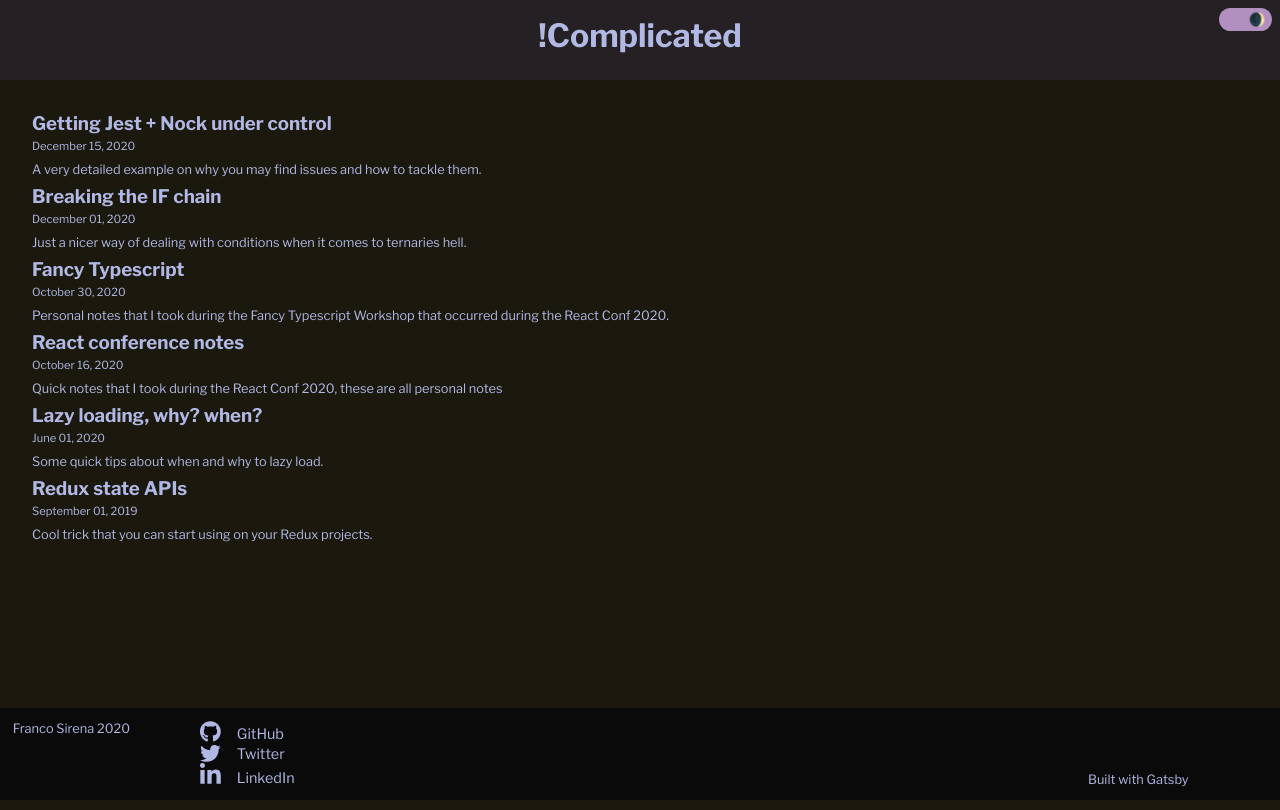
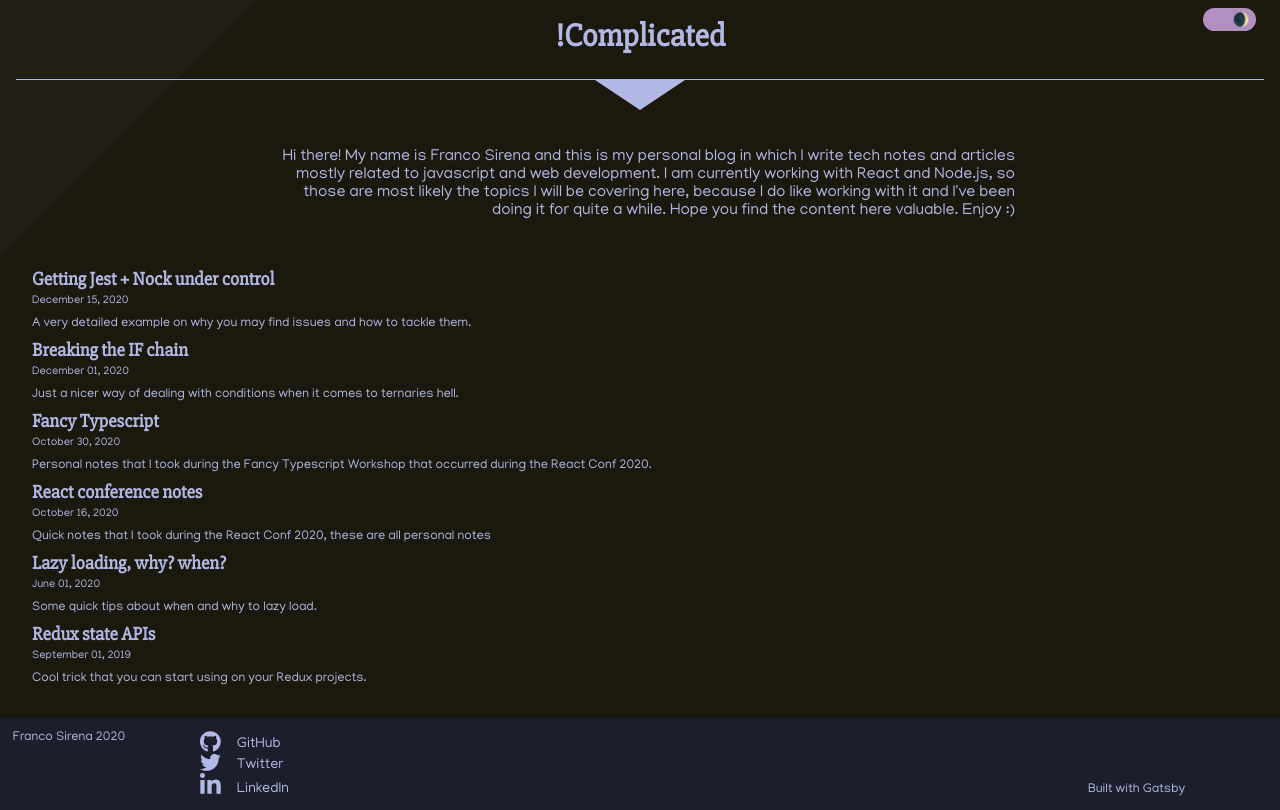
Before and after one commit to FrancoSirena/gatsby-me, a Gatsby site: page / in a window 1280 px wide. Built offline with nearby package versions, Linux system fonts and the light colour scheme; Gatsby itself is replaced by a stand-in of ours.

Commit message:
Layout improvements

```diff
--- a/gatsby-config.js
+++ b/gatsby-config.js
@@ -58,7 +58,7 @@ module.exports = {
         background_color: `#663399`,
         theme_color: `#663399`,
         display: `minimal-ui`,
-        icon: `src/images/blog-icon.png`, // This path is relative to the root of the site.
+        icon: `src/images/favicon.ico`,
       },
     },
     // this (optional) plugin enables Progressive Web App + Offline functionality
--- a/src/components/header.tsx
+++ b/src/components/header.tsx
@@ -8,6 +8,7 @@ type HeaderType = {
 
 export default function Header({ siteTitle }: HeaderType): ReactElement {
   return (
+    <>
       <header className="site-header">
         <div>
           <Link to="/" className="unstyled">
@@ -18,5 +19,9 @@ export default function Header({ siteTitle }: HeaderType): ReactElement {
           <ToggleTheme />
         </div>
       </header>
+      <svg viewBox="0 0 300 100" className="separator">
+        <polygon id="e1_polygon" points="0 0, 300 0, 150 100" />
+      </svg>
+    </>
   )
 }
--- a/src/components/layout.css
+++ b/src/components/layout.css
@@ -1,31 +1,21 @@
-@import "../css/typography.css";
 @import "../css/animations.css";
 
 html {
-  --alabaster: #f1efe4;
-  --ultra-violet: #37479e;
-  --purple: #6f2ab0;
-  --cultured: #f2f0f1;
-  --middle-blue: #8adbed;
-  --platinum: #ecebed;
-  --alabaster-plus: #302c30c9;
-  --alabaster-hue: #eef2e6;
-
   --dark-background: #1b190e;
   --dark-background-plus: #b190c0;
-  --dark-light-background: #252023;
+  --dark-light-background: #44393f;
   --dark-font: #b1b8e4;
   --dark-code: #333035;
-  --dark-background-hue: #0b0a0a;
+  --dark-background-hue: #1c1e2b;
 
-  --background: var(--alabaster);
-  --background-over: var(--alabaster-plus);
-  --font-color: var(--ultra-violet);
-  --font-color-over: var(--alabaster);
+  --background: #f6f7f2;
+  --background-over: #787e5d;
+  --font-color: #232615;
+  --font-color-over: #f1efe4;
 
-  --header: var(--cultured);
-  --code: var(--platinum);
-  --footer: var(--alabaster-hue);
+  --header: #dfe5c3;
+  --code: #f2f0f1;
+  --footer: #fff;
 }
 
 body[data-dark-mode] {
@@ -46,6 +36,13 @@ html {
   overflow-y: scroll;
 }
 
+h1,
+h2,
+h3 {
+  font-family: "Slabo 27px", serif;
+  margin: 0;
+}
+
 body {
   margin: 0;
   -webkit-font-smoothing: antialiased;
@@ -53,7 +50,7 @@ body {
   color: hsla(0, 0%, 0%, 0.8);
   background-color: var(--background);
   color: var(--font-color);
-  font-family: "my font", georgia, serif;
+  font-family: "Manjari", sans-serif;
   font-weight: normal;
   word-wrap: break-word;
   font-kerning: normal;
@@ -61,8 +58,31 @@ body {
   -ms-font-feature-settings: "kern", "liga", "clig", "calt";
   -webkit-font-feature-settings: "kern", "liga", "clig", "calt";
   font-feature-settings: "kern", "liga", "clig", "calt";
+  overflow-x: hidden;
   padding: 0;
-  overflow-x: hidden;
+}
+
+.body {
+  padding: 0px 16px;
+}
+
+.intro {
+  text-align: right;
+  margin-left: auto;
+  margin-right: auto;
+  padding-bottom: 48px;
+  max-width: 750px;
+}
+
+.triangle {
+  width: 20vw;
+  height: 20vw;
+  position: fixed;
+  left: 0;
+  opacity: 0.2;
+  top: 0;
+  fill: var(--header);
+  z-index: -1;
 }
 
 .page {
@@ -78,7 +98,7 @@ body * {
 }
 
 .content main {
-  padding: 32px;
+  padding: 32px 16px;
   min-height: 100%;
 }
 
@@ -96,12 +116,12 @@ body * {
 }
 
 .site-header {
-  background-color: var(--header);
   height: 80px;
   width: 100%;
   text-align: center;
   position: relative;
   padding: 16px;
+  border-bottom: 1px solid var(--font-color);
 }
 
 .site-header h1 {
@@ -231,3 +251,11 @@ a:hover {
   fill: var(--font-color);
   height: 0.8em;
 }
+
+.separator {
+  stroke-width: 1px;
+  stroke-linecap: butt;
+  width: 100%;
+  height: 30px;
+  fill: var(--font-color);
+}
--- a/src/components/layout.tsx
+++ b/src/components/layout.tsx
@@ -29,7 +29,10 @@ const Layout: React.FC<LayoutPropsType> = ({ children }) => {
   return (
     <ThemeProvider>
       <div className="page">
-        <div>
+        <svg viewBox="0 0 100 100" className="triangle">
+          <polygon id="e1_polygon" points="0 0, 0 100, 100 0" />
+        </svg>
+        <div className="body">
           <Header siteTitle={data.site.siteMetadata?.title || `Title`} />
           <div className="content">
             <main>{children}</main>
--- a/src/components/seo.tsx
+++ b/src/components/seo.tsx
@@ -38,7 +38,7 @@ function SEO({ description, lang, meta, title }: SEOPropTypes): ReactElement {
   const defaultTitle = site.siteMetadata?.title
 
   return (
-    <Helmet titleTemplate={defaultTitle ? `%s | ${defaultTitle}` : null}>
+    <Helmet titleTemplate={defaultTitle ? `%s | ${defaultTitle}` : undefined}>
       <html lang={lang} />
       <meta name="description" content={metaDescription} />
       <meta property="og:title" content={title} />
@@ -51,6 +51,10 @@ function SEO({ description, lang, meta, title }: SEOPropTypes): ReactElement {
       {meta.map(info => (
         <meta {...info} />
       ))}
+      <link
+        href="https://fonts.googleapis.com/css?family=Manjari|Slabo+27px&display=swap"
+        rel="stylesheet"
+      />
       <title itemProp="name" lang="en">
         {title}
       </title>
--- a/src/components/theme-context.tsx
+++ b/src/components/theme-context.tsx
@@ -23,7 +23,8 @@ type ThemeProviderType = {
 }
 
 export function ThemeProvider({ children }: ThemeProviderType): ReactElement {
-  const [theme, setTheme] = useState(() => {
+  const [theme, setTheme] = useState(
+    (): Theme => {
       if (typeof localStorage !== "undefined") {
         let preferredTheme = localStorage.getItem("theme")
         if (!preferredTheme) {
@@ -31,9 +32,11 @@ export function ThemeProvider({ children }: ThemeProviderType): ReactElement {
             ? "dark"
             : "regular"
         }
-      return preferredTheme
+        return preferredTheme as Theme
       }
-  })
+      return "regular"
+    }
+  )
 
   useEffect(() => {
     let preferredTheme = localStorage.getItem("theme")
@@ -43,7 +46,7 @@ export function ThemeProvider({ children }: ThemeProviderType): ReactElement {
         : "regular"
     }
 
-    setTheme(preferredTheme)
+    setTheme(preferredTheme as Theme)
   }, [])
 
   useLayoutEffect(() => {
--- a/src/components/toggle-theme.tsx
+++ b/src/components/toggle-theme.tsx
@@ -1,5 +1,17 @@
 import React, { ReactElement } from "react"
 import { useThemeContext } from "./theme-context"
+
+function ToggleButton({ theme }: { theme: Theme }): ReactElement {
+  return (
+    <div
+      className={`btn-toggle__toggler btn-toggle__toggler--${
+        theme == "dark" ? "on" : "off"
+      }`}
+    >
+      {theme === "dark" ? "🌒" : "☀️"}
+    </div>
+  )
+}
 
 export default function ToggleTheme(): ReactElement {
   const { theme, toggleTheme } = useThemeContext()
@@ -9,15 +21,8 @@ export default function ToggleTheme(): ReactElement {
   }
 
   return (
-    <button className={`btn-toggle `} onClick={onClick}>
-      <div
-        className={`btn-toggle__toggler btn-toggle__toggler--${
-          theme == "dark" ? "on" : "off"
-        }`}
-      >
-        {theme === "dark" ? "🌒" : "☀️"}
-      </div>
-      {/* {theme === "dark" ? "On" : "Off"} */}
+    <button className="btn-toggle" onClick={onClick}>
+      <ToggleButton theme={theme} />
     </button>
   )
 }
--- a/src/css/custom-code.css
+++ b/src/css/custom-code.css
@@ -21,7 +21,7 @@ code[class*="language-"] {
   content: "";
   position: absolute;
   height: 100%;
-  background-color: #b484e0;
+  background-color: var(--font-color);
   width: 4px;
   z-index: 10;
 }
--- a/src/pages/index.tsx
+++ b/src/pages/index.tsx
@@ -8,6 +8,14 @@ export default function IndexPage(): ReactElement {
   return (
     <Layout>
       <SEO title="Home" />
+      <div className="intro">
+        Hi there! My name is Franco Sirena and this is my personal blog in which
+        I write tech notes and articles mostly related to javascript and web
+        development. I am currently working with React and Node.js, so those are
+        most likely the topics I will be covering here, because I do like
+        working with it and I've been doing it for quite a while. Hope you find
+        the content here valuable. Enjoy :)
+      </div>
       <Posts />
     </Layout>
   )
--- a/src/templates/post.tsx
+++ b/src/templates/post.tsx
@@ -2,6 +2,7 @@ import React, { ReactElement } from "react"
 import { graphql } from "gatsby"
 import Layout from "../components/layout"
 import "./post.css"
+import SEO from "../components/seo"
 
 type MarkdownRemarkType = {
   markdownRemark: {
@@ -19,6 +20,7 @@ export default function Template({ data }: TemplateType): ReactElement {
   const { frontmatter, html } = markdownRemark
   return (
     <Layout>
+      <SEO title={frontmatter.title} />
       <div className="blog-post-container">
         <div className="blog-post">
           <h1>{frontmatter.title}</h1>
```
Also changed, not shown: src/images/blog-icon.png (deleted), src/images/favicon.ico (added). Lines whose indentation alone changed are shown as unchanged.
